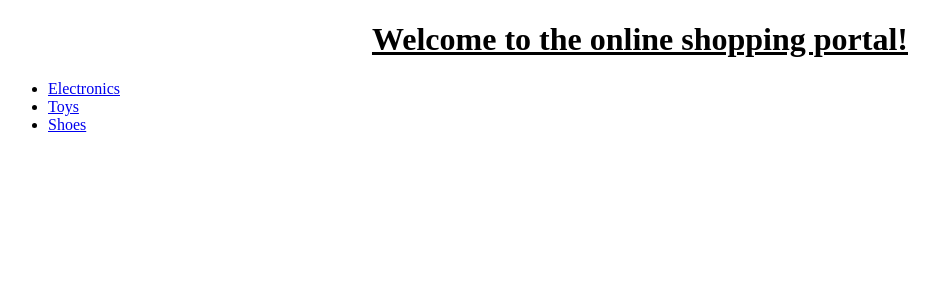
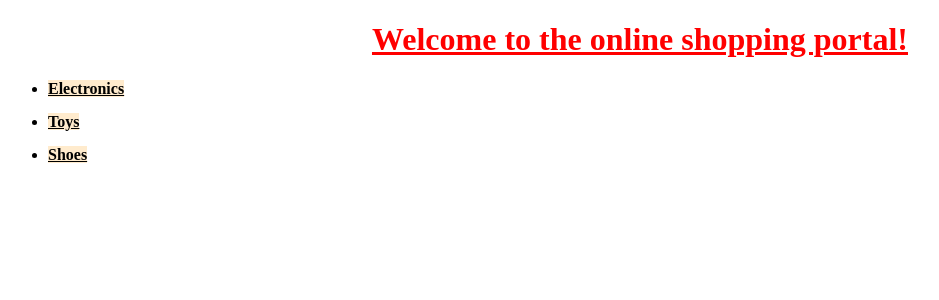
Before and after one commit to codeverse-amol/web_development, a Django app: page / in a window 1280 px wide. Shown: the top 300 px of the page, without its empty margins (0-939 px from the left). Run offline with Django 5.2, Linux system fonts and the light colour scheme.

Commit message:
added css styling for index.html

```diff
--- a/productTemplates/static/css/products.css
+++ b/productTemplates/static/css/products.css
@@ -22,16 +22,44 @@
 
 /* This styles ONLY the background of the text */
 .label {
-    color: red;
-    background-color: blue;
+    color: black;
+    background-color: red;
     padding: 2px 8px;
     border-radius: 4px;
     font-weight: bold; /* Optional: makes it easier to read red on blue */
 }
 
 
-h1{
-    color: black;
+/* 1. Target the h1 with the class "index-page" */
+/* .index-page {
+    list-style: none;
+} */
+
+
+.index-page h1{
+    color: red;
     text-align: center;
     text-decoration: underline;
 }
+
+/* 2. Style the list container */
+.index-list h1 {
+    text-align: center;
+    list-style: none; /* Removes bullet points */
+    padding: 0;
+}
+
+/* 3. Style the list items and their background */
+.index-list li {
+    margin-bottom: 15px;
+}
+
+/* 4. Style the links specifically (to get the background on the text) */
+
+.index-list a {
+    color :black;
+    text-align: left;
+    font-weight: bold;
+    background-color: blanchedalmond;
+
+}
--- a/productTemplates/templates/productApp/index.html
+++ b/productTemplates/templates/productApp/index.html
@@ -7,9 +7,9 @@
     <title>Document</title>
     <link rel="stylesheet" href="{% static 'css/products.css' %}"/>
 </head>
-<body>
+<body class="index-page">
     <h1>Welcome to the online shopping portal!</h1>
-    <ul>
+    <ul class="index-list">
         <li><a href="/electronics/">Electronics</a></li>
         <li><a href="/toys/">Toys</a></li>
         <li><a href="/shoes/">Shoes</a></li>
```
